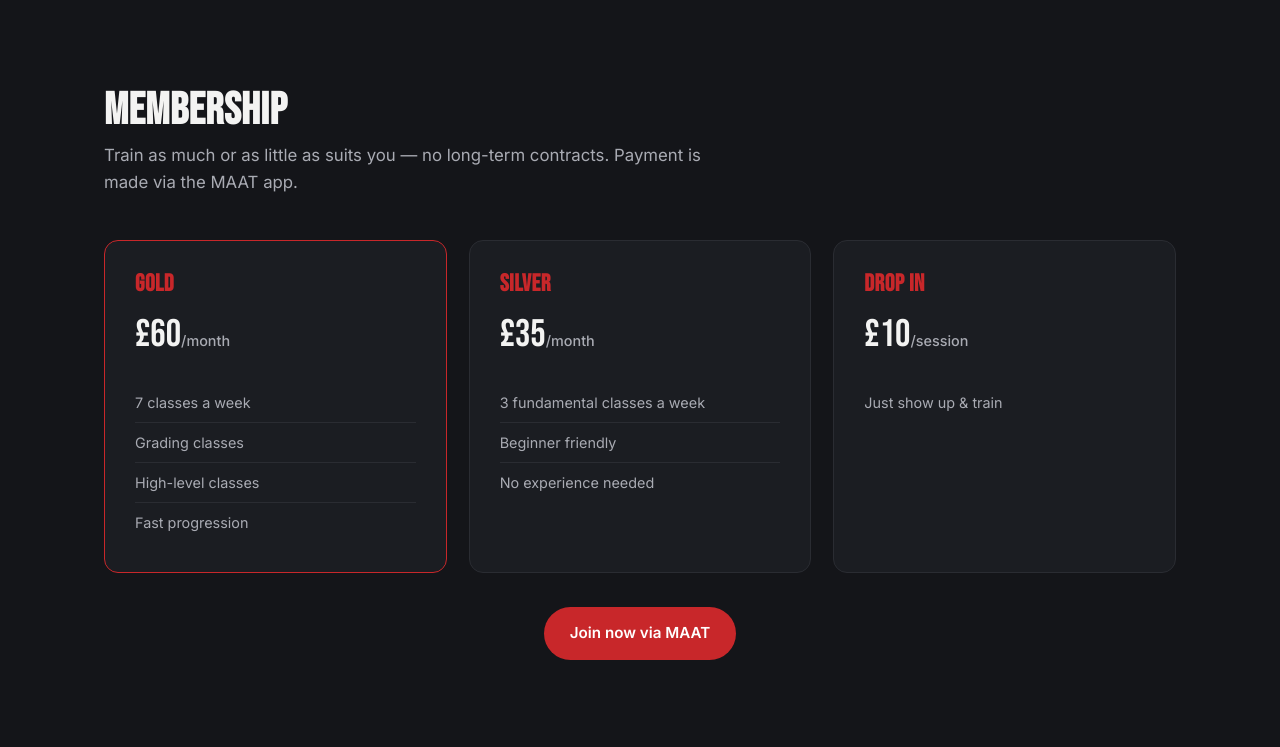
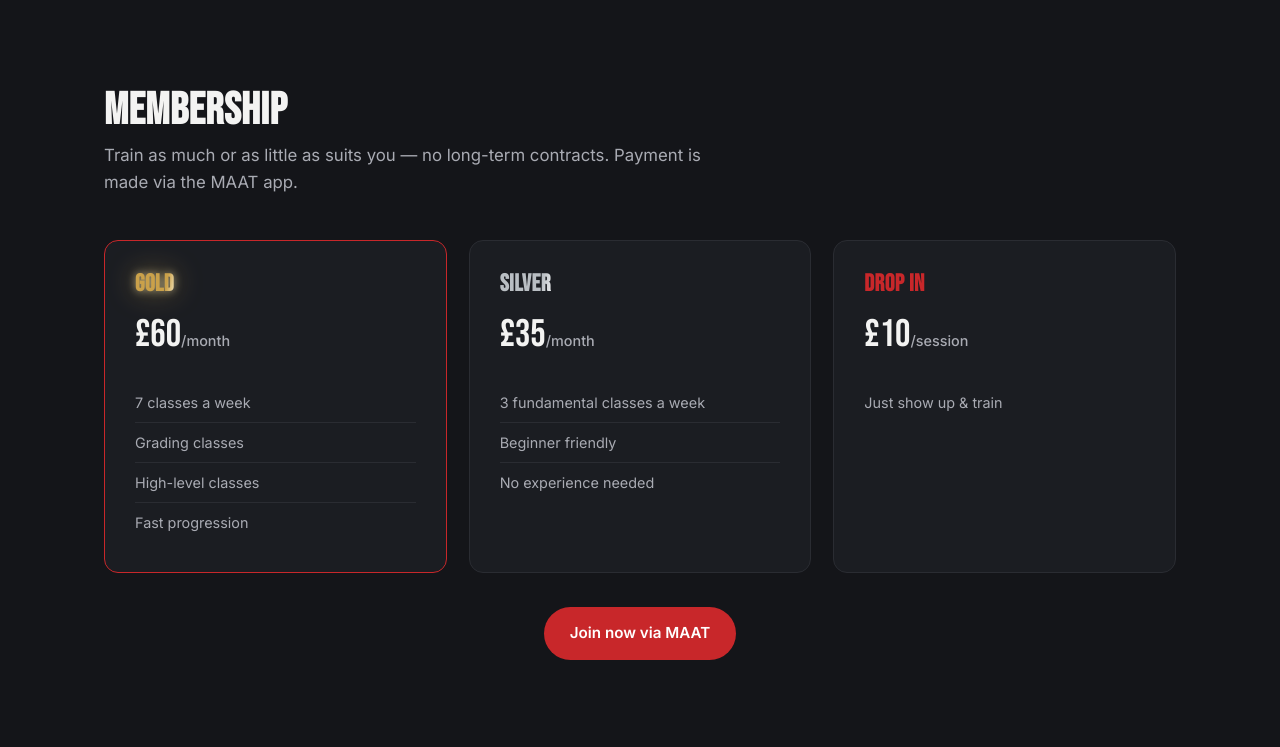
Before and after one commit to Ehsan516/s21, a Flask app: page / in a window 1280 px wide. Shown: the part 3131-3878 px from the top of the page. Run offline with Flask 3, Linux system fonts and the light colour scheme.

Commit message:
text animation

```diff
--- a/static/style.css
+++ b/static/style.css
@@ -283,6 +283,35 @@ a{color:inherit;text-decoration:none;}
 }
 .price-card.featured{border-color:var(--red);position:relative;}
 .price-card h3{color:var(--red);}
+
+.price-card h3.price-gold,
+.price-card h3.price-silver{
+  display:inline-block;
+  background-repeat:no-repeat;
+  background-size:250% 100%;
+  -webkit-background-clip:text;background-clip:text;
+  color:transparent;-webkit-text-fill-color:transparent;
+  animation:priceSheen 3s ease-in-out infinite alternate;
+}
+.price-card h3.price-gold{
+  background-image:linear-gradient(100deg,
+    #caa14a 0%, #caa14a 38%, #fff6d9 50%, #caa14a 62%, #caa14a 100%);
+  filter:
+    drop-shadow(0 0 4px rgba(255,236,175,.6))
+    drop-shadow(0 0 14px rgba(202,161,74,.45));
+}
+.price-card h3.price-silver{
+  background-image:linear-gradient(100deg,
+    #b9bec3 0%, #b9bec3 38%, #ffffff 50%, #b9bec3 62%, #b9bec3 100%);
+}
+@keyframes priceSheen{
+  0%{background-position:0% 0;}
+  100%{background-position:100% 0;}
+}
+@media (prefers-reduced-motion:reduce){
+  .price-card h3.price-gold,
+  .price-card h3.price-silver{animation:none;background-position:50% 0;}
+}
 .price-amount{font-family:'Bebas Neue',sans-serif;font-size:2.4rem;color:var(--text);margin-bottom:18px;}
 .price-amount span{font-family:'Inter',sans-serif;font-size:0.9rem;color:var(--text-dim);font-weight:500;}
 .price-list{list-style:none;}
--- a/templates/index.html
+++ b/templates/index.html
@@ -153,7 +153,7 @@
       <p class="section-lead">Train as much or as little as suits you — no long-term contracts. Payment is made via the MAAT app.</p>
       <div class="pricing-grid">
         <div class="price-card featured reveal">
-          <h3>Gold</h3>
+          <h3 class="price-gold">Gold</h3>
           <p class="price-amount">£60<span>/month</span></p>
           <ul class="price-list">
             <li>7 classes a week</li>
@@ -163,7 +163,7 @@
           </ul>
         </div>
         <div class="price-card reveal">
-          <h3>Silver</h3>
+          <h3 class="price-silver">Silver</h3>
           <p class="price-amount">£35<span>/month</span></p>
           <ul class="price-list">
             <li>3 fundamental classes a week</li>
```
